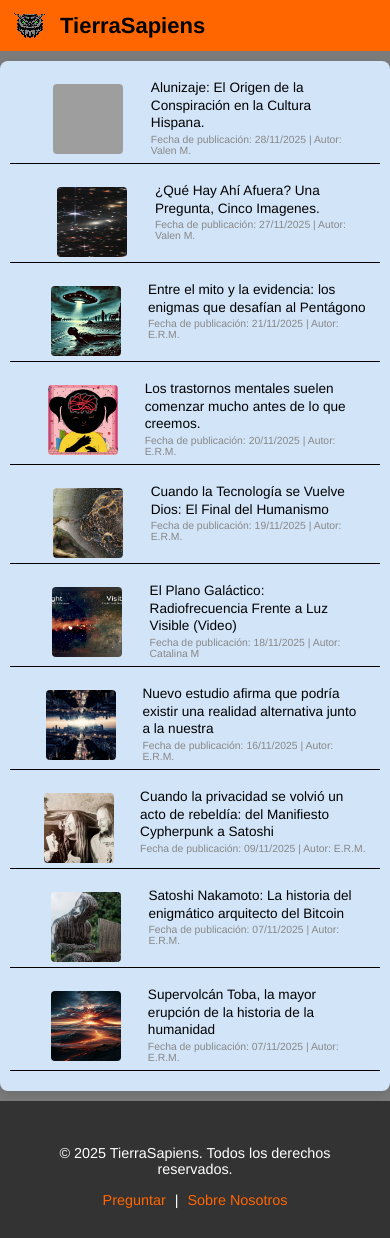
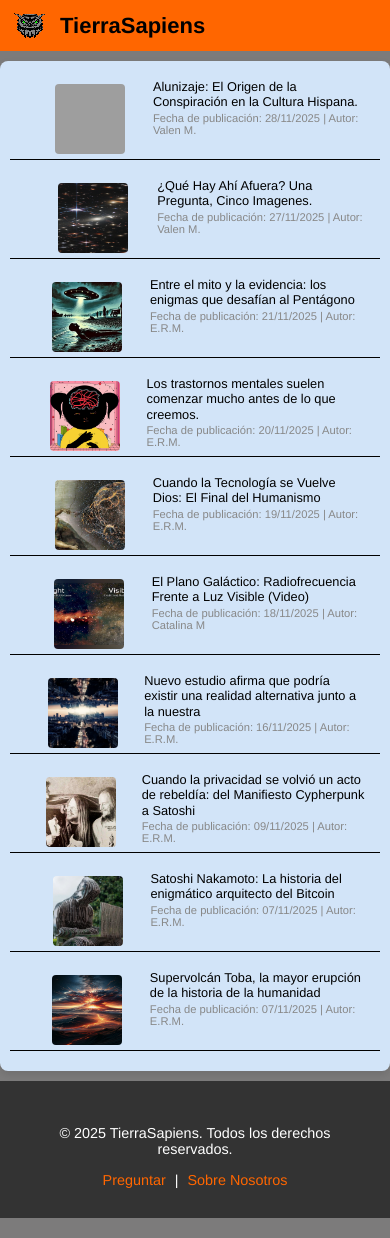
Before and after one commit to TierraSapiens/RealidadAlterna, a Jekyll site: the page built from index.md, in a window 390 px wide. Built offline with Jekyll 4.4.1, drawn with Linux system fonts in a browser that asks for light colours; grey boxes are pictures that could not be loaded.

Commit message:
/*Textos de la lista (Título y Fecha)*/

```diff
--- a/assets/css/style.css
+++ b/assets/css/style.css
@@ -132,7 +132,7 @@ footer {
 }
 
 /* =========================================
-   CORRECCIÓN PARA MÓVIL (Reemplaza tu bloque anterior con esto)
+   PARA vista telefonia ej: Android
    ========================================= */
 @media (max-width: 600px) {
     main {                              /*1.FORZAR LA REDUCCIÓN DE MÁRGENES LATERALES */
@@ -151,17 +151,15 @@ footer {
         margin-top: 5px;     /* Alineación fina con el texto */
         align-self: flex-start; /* Refuerzo para que se quede arriba */
     }
-    /* 📌 CORRECCIÓN DEL CONTENIDO DEL TEXTO */
-    .post-content {
-        /* Asegura que el contenedor de texto en sí no tenga márgenes */
-        margin-left: 0 !important;
+    .post-content {      /* 📌 CORRECCIÓN DEL CONTENIDO DEL TEXTO */
+        margin-left: 0 !important;     /* Asegura que el contenedor de texto en sí no tenga márgenes */
         margin-right: 0 !important;
     }
     .post-content .post-title {   /* 4. AJUSTE DEL TEXTO */
         /* Fuerza a que el título se pegue al borde (soluciona el desplazamiento) */
         margin-left: 0 !important;
-        font-size: 0.85em;
-        line-height: 1.3;
+        font-size: 0.80em;        /*Título más grande para leer mejor*/
+        line-height: 1.2;      /*las líneas de texto no estén demasiado juntas ni demasiado separadas*/
     }
     .post-list {   /* Corrige la lista para aprovechar todo el ancho */
         margin-left: 0 !important;
@@ -171,19 +169,16 @@ footer {
         margin: 0 10px; /* Reducir a 10px para que el logo y menú no se salgan */
         gap: 10px;
     }
-
-    /* Si tienes muchos ítems en el menú, podrías necesitar esto: */
-    .topbar .inner {
-        flex-wrap: wrap; /* Permite que los elementos del menú se apilen si no caben */
+    .topbar .inner {       /*Si tengo muchos ítems en el menú, podría necesitar esto*/
+        flex-wrap: wrap;   /*Permite que los elementos del menú se apilen si no caben*/
     }
     .post-meta {
-        /* Fuerza a que la fecha se alinee bajo el título sin sangría */
-        margin-left: 0 !important;
+        font-size: 0.7em !important; /*TAMAÑO DE LA FECHA Y AUTOR*/
+        margin-left: 0 !important;  /* Fuerza a que la fecha se alinee bajo el título sin sangría */
     }
 }
 
-/*Textos de la lista (Título y Fecha)*/
-.post-content {
+.post-content {      /*Textos de la lista (Título y Fecha)*/
     display: flex;  /*Este contenedor envuelve solo el Título y la Fecha.*/
     flex-direction: column; /*Apila los elementos verticalmente (el título va arriba y la fecha abajo).*/
     gap: 0; /*Elimina el espacio entre el título y la fecha.*/
```
